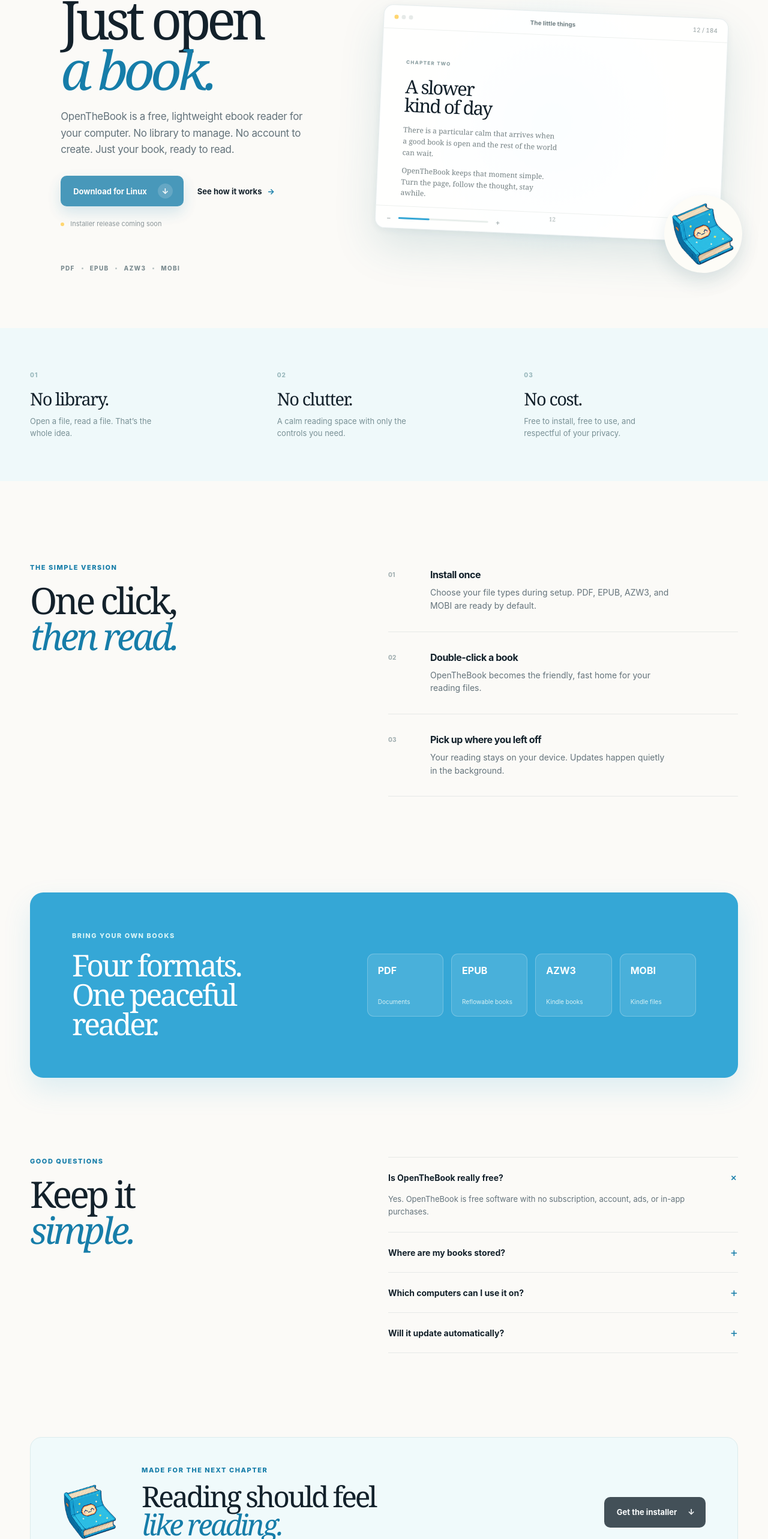
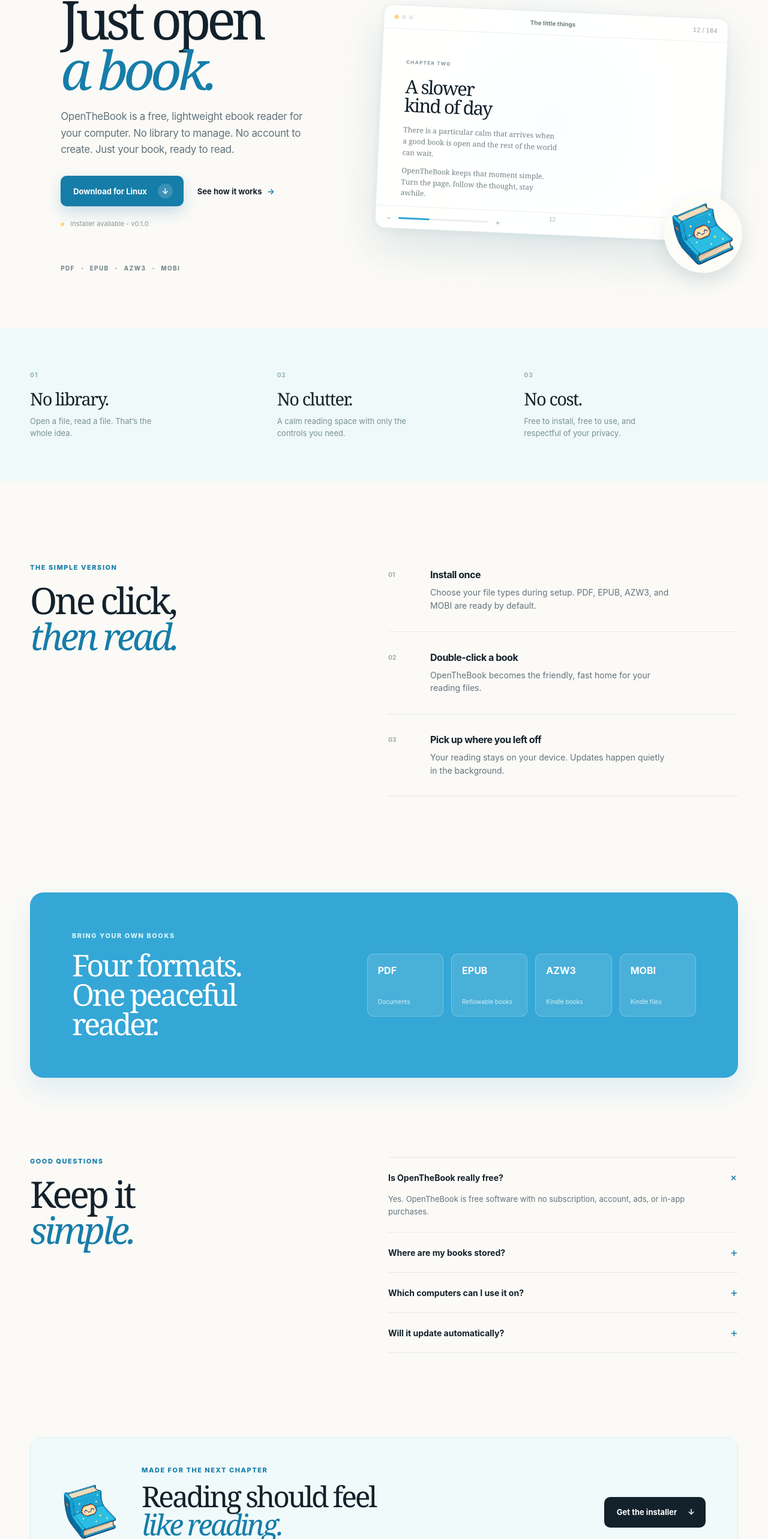
Before and after one commit to mory-dev/openthebook, a Next.js app: page / in a window 1280 px wide. Shown: the part 185-2751 px from the top of the page at 60% size. Built offline with nearby package versions, Linux system fonts and the light colour scheme.

Commit message:
fix: enable homepage release downloads

```diff
--- a/app/page.tsx
+++ b/app/page.tsx
@@ -8,7 +8,16 @@
   windows: 'Download for Windows',
   linux: 'Download for Linux',
   mac: 'macOS coming soon',
-  other: 'Choose your download',
+  other: 'See all downloads',
+};
+
+const releaseVersion = '0.1.0';
+const releasePage = `https://github.com/mory-dev/openthebook/releases/tag/v${releaseVersion}`;
+const downloadUrls: Record<Platform, string> = {
+  windows: `https://github.com/mory-dev/openthebook/releases/download/v${releaseVersion}/OpenTheBook_${releaseVersion}_x64-setup.exe`,
+  linux: `https://github.com/mory-dev/openthebook/releases/download/v${releaseVersion}/OpenTheBook_${releaseVersion}_amd64.AppImage`,
+  mac: releasePage,
+  other: releasePage,
 };
 
 function detectPlatform(): Platform {
@@ -23,6 +32,8 @@
   const [platform] = useState<Platform>(() => (
     typeof navigator === 'undefined' ? 'other' : detectPlatform()
   ));
+  const downloadAvailable = platform !== 'mac';
+  const downloadUrl = downloadUrls[platform];
 
   return (
     <main>
@@ -45,13 +56,13 @@
           <h1>Just open<br /><em>a book.</em></h1>
           <p className="hero-lede">OpenTheBook is a free, lightweight ebook reader for your computer. No library to manage. No account to create. Just your book, ready to read.</p>
           <div className="hero-actions" id="download">
-            <a className="button button-primary button-disabled" href="#release" aria-disabled="true" onClick={(event) => event.preventDefault()}>
+            <a className={`button button-primary${downloadAvailable ? '' : ' button-disabled'}`} href={downloadAvailable ? downloadUrl : '#release'} aria-disabled={!downloadAvailable} onClick={downloadAvailable ? undefined : (event) => event.preventDefault()}>
               <span>{platformCopy[platform]}</span>
               <span className="button-arrow" aria-hidden="true">↓</span>
             </a>
             <a className="text-link" href="#how-it-works">See how it works <span aria-hidden="true">→</span></a>
           </div>
-          <p className="release-note"><span className="status-dot" /> Installer release coming soon</p>
+          <p className="release-note"><span className="status-dot" /> Installer available - v{releaseVersion}</p>
           <div className="format-line" aria-label="Supported formats"><span>PDF</span><i /> <span>EPUB</span><i /> <span>AZW3</span><i /> <span>MOBI</span></div>
         </div>
 
@@ -113,7 +124,7 @@
       </section>
 
       <section className="closing section-shell" id="release">
-        <div className="closing-card"><img src="/logo.png" alt="" width="92" height="92" /><div><p className="eyebrow">Made for the next chapter</p><h2>Reading should feel<br /><em>like reading.</em></h2><p>OpenTheBook is being finished for its first free release.</p></div><a className="button button-dark button-disabled" href="#download" aria-disabled="true" onClick={(event) => event.preventDefault()}>Get the installer <span>↓</span></a></div>
+        <div className="closing-card"><img src="/logo.png" alt="" width="92" height="92" /><div><p className="eyebrow">Made for the next chapter</p><h2>Reading should feel<br /><em>like reading.</em></h2><p>Download the first free release for Windows or Linux.</p></div><a className={`button button-dark${downloadAvailable ? '' : ' button-disabled'}`} href={downloadAvailable ? downloadUrl : '#download'} aria-disabled={!downloadAvailable} onClick={downloadAvailable ? undefined : (event) => event.preventDefault()}>Get the installer <span>↓</span></a></div>
       </section>
 
       <footer className="site-footer section-shell"><a className="brand" href="#top"><span className="brand-mark"><img src="/logo.png" alt="" width="34" height="34" /></span><span>OpenTheBook</span></a><span className="footer-note">Simple software for people who like books.</span><div className="footer-links"><a href="/docs">Docs</a><a href="#faq">FAQ</a><a href="mailto:hello@openthebook.lol">Contact</a><a href="#release">License</a></div></footer>
```
